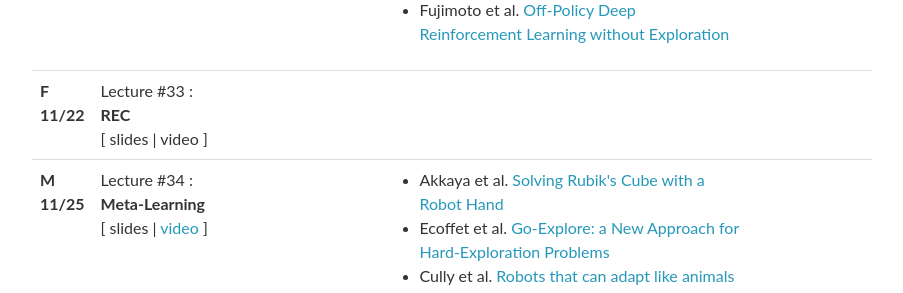
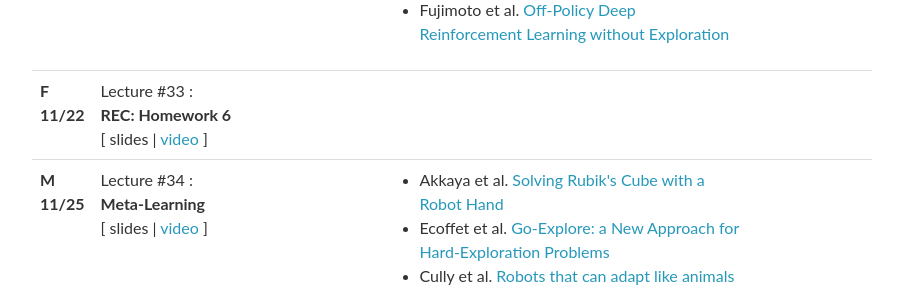
Before and after one commit to cmudeeprl/703website_f19, a Jekyll site: the page built from _pages/lectures.md, in a window 1280 px wide and 900 px high, scrolled down 5842 px. Shown: the part 155-448 px from the top of the window, without its empty margins (188-1091 px from the left). Built offline with Jekyll 4.4.1, drawn with Linux system fonts in a browser that asks for light colours; nearby versions of some CDN libraries; comment, search, counter and statistics services are not loaded.

```diff
--- a/_data/lectures.yml
+++ b/_data/lectures.yml
@@ -481,9 +481,9 @@
 - date: F 11/22
   lecturer:
   title: >
-    <strong>REC</strong>
+    <strong>REC: Homework 6</strong>
   slides:
-  video:
+  video: https://scs.hosted.panopto.com/Panopto/Pages/Viewer.aspx?id=3a301678-1862-4186-8c80-ab0d0117d69c
   notes:
   readings:
   logistics:
```
